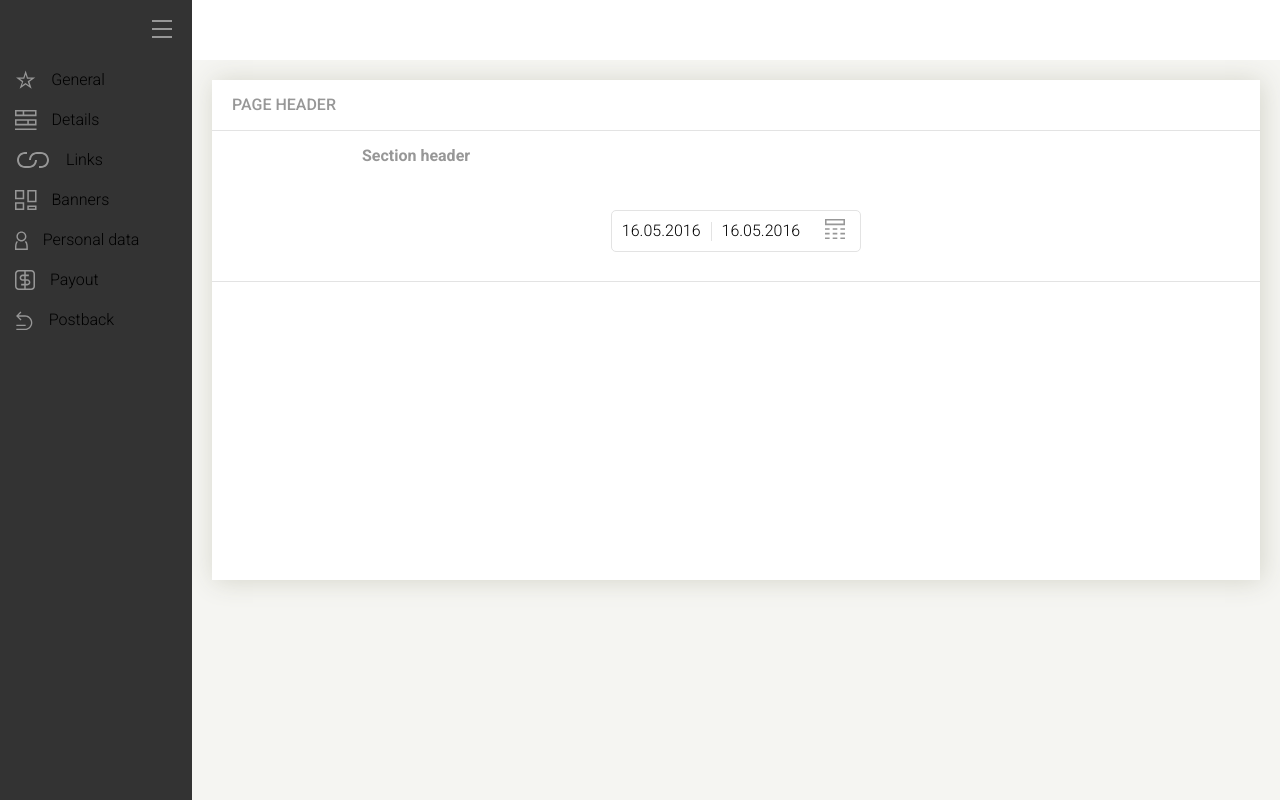
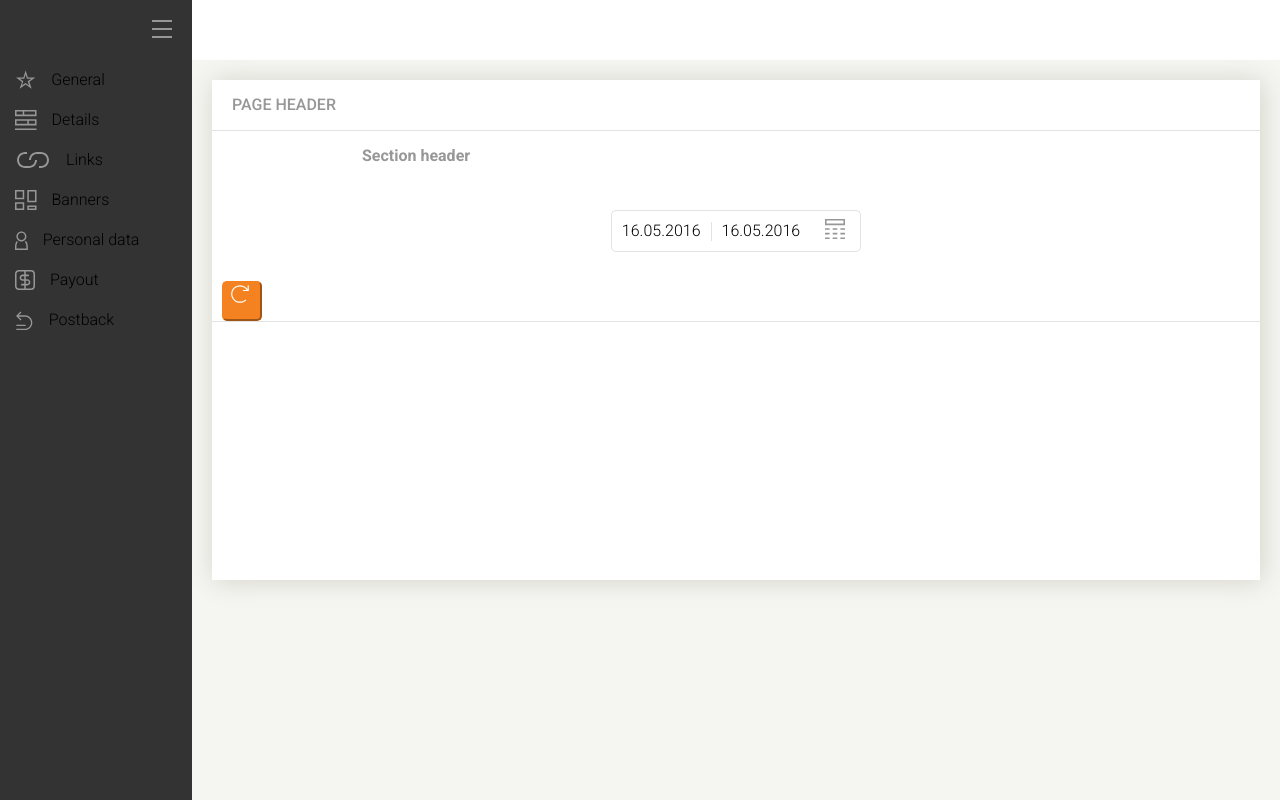
Before and after one commit to kata-oill/management-banners-system, a website: page scr/styleguide.html in a window 1280 px wide. Drawn offline with Linux system fonts and the light colour scheme; a web font is replaced by a local one.

Commit message:
Styling refresh button

```diff
--- /dev/null
+++ b/sass/components/_buttons.scss
@@ -0,0 +1,29 @@
+/* --- REFRESH BUTTON --- */
+
+.refresh {
+	display: flex;
+	fill: white;
+	margin: 0 10px;
+	background-color: $orange-button-color;
+	border-color: $orange-button-color;
+	height: 40px;
+	width: 40px;
+	border-radius: 5px;
+
+	svg {
+		display: flex;
+		align-items: center;
+		justify-content: center;
+		fill: $white;
+	}
+
+	&:hover {
+		background-color: $orange-button-hover;
+		border-color: $orange-button-hover;
+		cursor: pointer;
+
+		svg {
+			fill: $white;
+		}
+	}
+}
--- a/scr/styleguide.html
+++ b/scr/styleguide.html
@@ -143,7 +143,14 @@
 								</div>
 							</div>
 
+<!-- BUTTONS -->
 
+							<button class="refresh">
+								<svg class="reset" version="1.1" id="Layer_1" xmlns="http://www.w3.org/2000/svg" xmlns:xlink="http://www.w3.org/1999/xlink" x="0px" y="0px"
+					 			viewBox="0 0 16 17" style="enable-background:new 0 0 16 17;" xml:space="preserve">
+									<path d="M11,6h5V1h-1v3.3l-1.2-1.1c-2.9-2.9-7.7-2.9-10.6,0c-2.9,2.9-2.9,7.7,0,10.6C4.7,15.3,6.6,16,8.5,16s3.8-0.7,5.3-2.2l-0.7-0.7c-2.5,2.5-6.7,2.5-9.2,0c-2.5-2.5-2.5-6.7,0-9.2c2.5-2.5,6.7-2.5,9.2,0L14.2,5H11V6z"/>
+								</svg>
+							</button>
 
 
 
```
Also changed, not shown: css/style.css, 1 other file.
